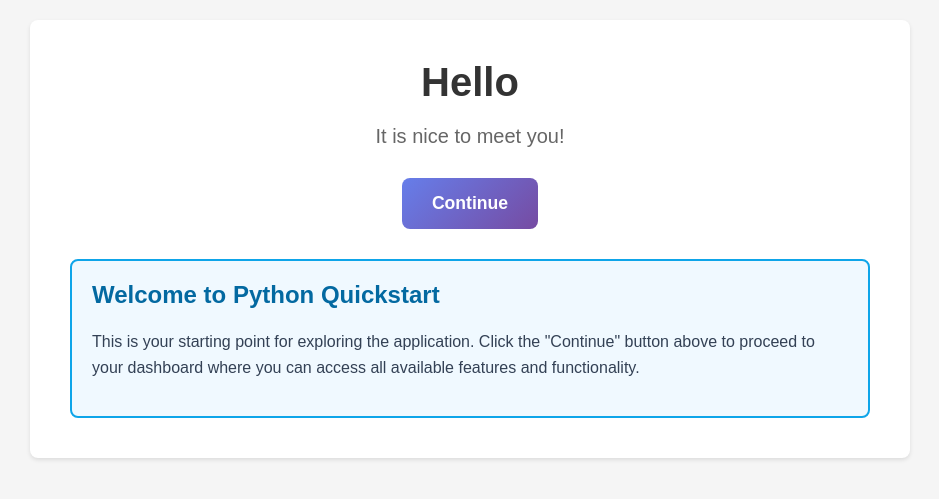
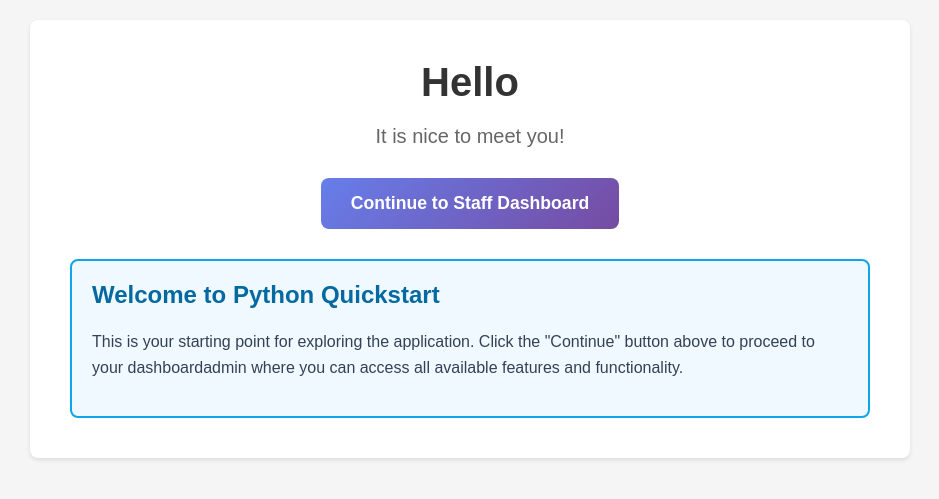
Before and after one commit to CatEnderlord/MonitoringFileMulti, a Python web app: template app/templates/hello.html in a window 1280 px wide. Shown: the top 499 px of the page, without its empty margins (170-1109 px from the left). Run offline with Jinja, Linux system fonts and the light colour scheme; the template is opened without the code that fills it, so the values that code supplies are empty.

Commit message:
redo hello.html

```diff
--- a/app/templates/hello.html
+++ b/app/templates/hello.html
@@ -76,15 +76,15 @@
                 It is nice to meet you!
             </p>
             {% if session.whitelist_name == 'ADMIN0525ADMIN' %}
-                <a href="{{ url_for('dashboardadmin') }}" class="btn-primary">Continue</a>
+                <a href="{{ url_for('dashboardadmin') }}" class="btn-primary">Continue to Admin Dashboard</a>
             {% else %}
-                <a href="{{ url_for('dashboardstaff') }}" class="btn-primary">Continue</a>
+                <a href="{{ url_for('dashboardstaff') }}" class="btn-primary">Continue to Staff Dashboard</a>
             {% endif %}
             <div class="info-section">
                 <h2>Welcome to Python Quickstart</h2>
                 <p>
                     This is your starting point for exploring the application.
-                    Click the "Continue" button above to proceed to your dashboard
+                    Click the "Continue" button above to proceed to your dashboardadmin
                     where you can access all available features and functionality.
                 </p>
             </div>
```
